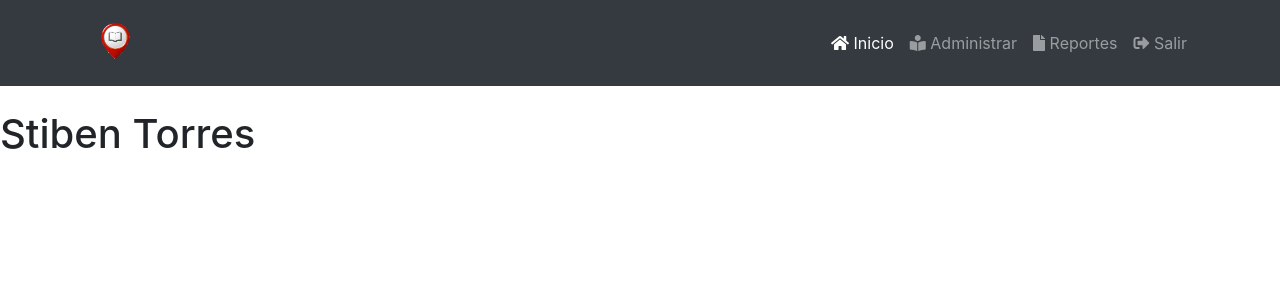
After one commit to Stiben003/Registro, a PHP site: page /Stiben.php in a window 1280 px wide. The commit adds this page. Shown: the top 300 px of the page. Run offline with PHP 8.4, Linux system fonts and the light colour scheme.

Commit message:
ya si lo muestra

```diff
--- /dev/null
+++ b/Stiben.php
@@ -0,0 +1,5 @@
+<?php include "header.php" ?>
+
+<body>
+    <h1>Stiben Torres </h1>
+</body>
--- a/header.php
+++ b/header.php
@@ -31,7 +31,7 @@
                         <a class="nav-link" href="tablagestor.php"><span class="fas fa-book-reader"></span> Administrar</a>
                     </li>
                     <li class="nav-item">
-                        <a class="nav-link" href="#"> <span class="fas fa-file"></span> Reportes</a>
+                        <a class="nav-link" href="Stiben.php"> <span class="fas fa-file"></span> Reportes</a>
                     </li>
                     <li class="nav-item">
                         <a class="nav-link" href="cerrar.php"> <span class="fas fa-sign-out-alt"></span> Salir</a>
```
Also changed, not shown: tablagestor.php (+1 -6 lines).
